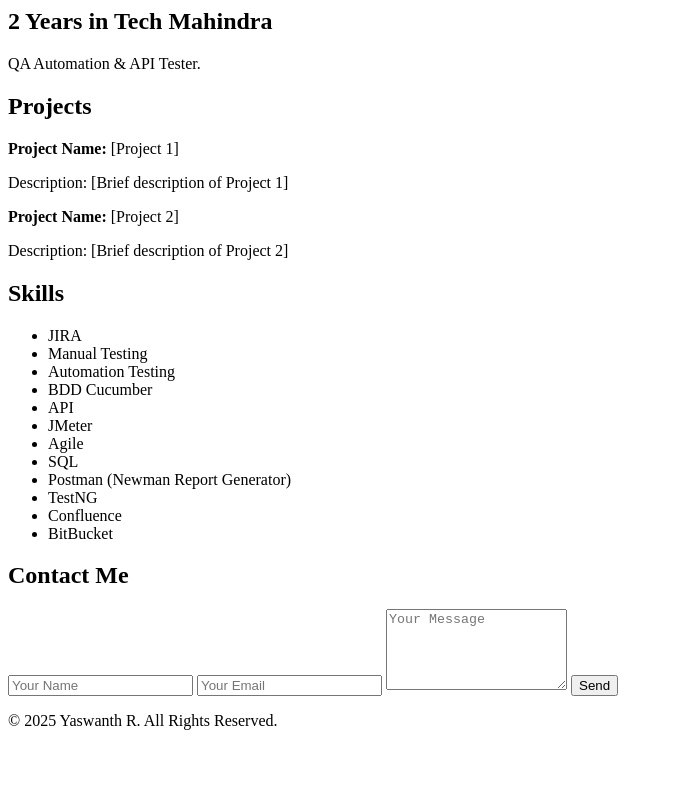
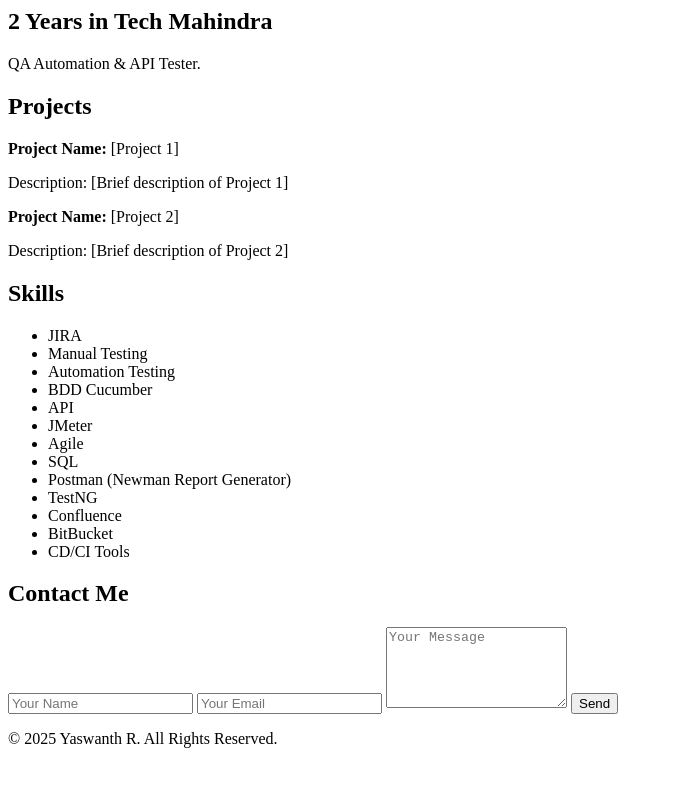
Before and after one commit to YaswanthR01/portfolioWebsite, a plain HTML site: page index.html in a window 1280 px wide. Shown: the whole page, without its empty margins (0-673 px from the left). Drawn offline with Linux system fonts and the light colour scheme.

Commit message:
second modified

```diff
--- a/index.html
+++ b/index.html
@@ -26,6 +26,7 @@
             <li>TestNG</li>
             <li>Confluence</li>
             <li>BitBucket</li>
+            <li>CD/CI Tools</li>
         </ul>
     </section>
 
```
